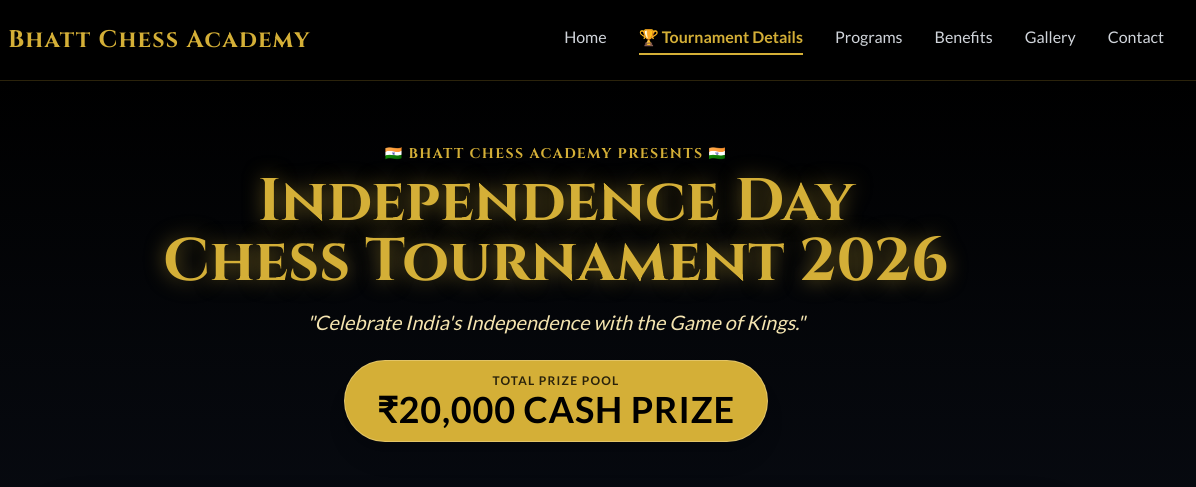
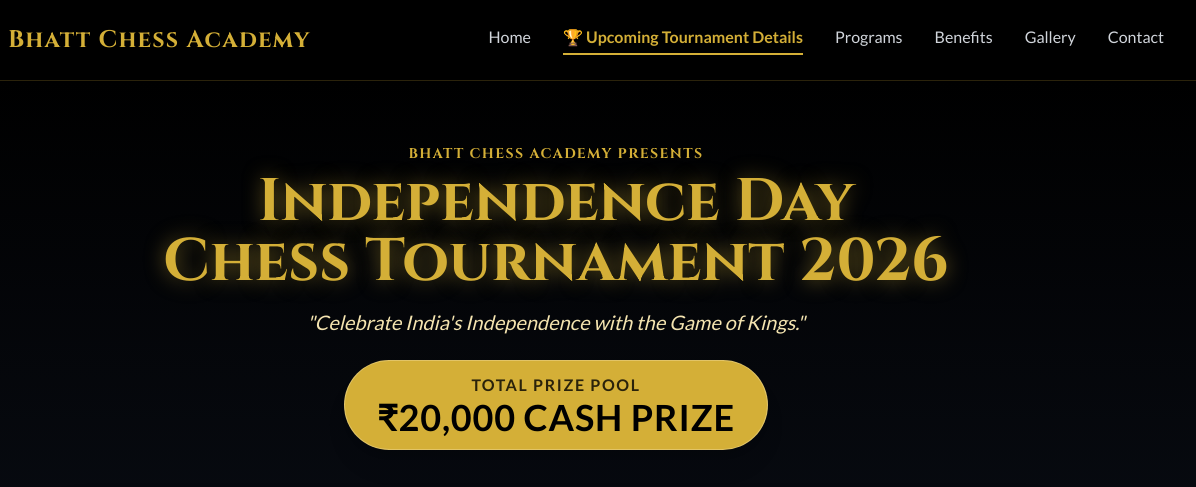
Before and after one commit to abhishek2f24/abhishek2f24.github.io, a plain HTML site: page Tournament.html in a window 1280 px wide. Shown: the top 487 px of the page, 84-1280 px from the left. Drawn offline with nearby package versions, Linux system fonts and the light colour scheme.

Commit message:
Update Tournament.html

```diff
--- a/Tournament.html
+++ b/Tournament.html
@@ -76,7 +76,7 @@
                 <!-- Desktop Menu -->
                 <div class="hidden md:flex space-x-8">
                     <a href="index.html#home" class="text-gray-300 hover:text-gold transition duration-300 font-body font-medium">Home</a>
-                    <a href="#top" class="text-gold font-body font-bold border-b-2 border-gold pb-1">🏆 Tournament Details</a>
+                    <a href="#top" class="text-gold font-body font-bold border-b-2 border-gold pb-1">🏆 Upcoming Tournament Details</a>
                     <a href="index.html#programs" class="text-gray-300 hover:text-gold transition duration-300 font-body font-medium">Programs</a>
                     <a href="index.html#benefits" class="text-gray-300 hover:text-gold transition duration-300 font-body font-medium">Benefits</a>
                     <a href="index.html#gallery" class="text-gray-300 hover:text-gold transition duration-300 font-body font-medium">Gallery</a>
@@ -96,7 +96,7 @@
         <div id="mobile-menu" class="hidden md:hidden bg-black/98 border-t border-gold/20">
             <div class="px-4 py-4 space-y-3">
                 <a href="index.html#home" class="block text-gray-300 hover:text-gold transition duration-300 font-body">Home</a>
-                <a href="#top" class="block text-gold font-body font-bold">🏆 Tournament Details</a>
+                <a href="#top" class="block text-gold font-body font-bold">🏆 Upcoming Tournament Details</a>
                 <a href="index.html#programs" class="block text-gray-300 hover:text-gold transition duration-300 font-body">Programs</a>
                 <a href="index.html#benefits" class="block text-gray-300 hover:text-gold transition duration-300 font-body">Benefits</a>
                 <a href="index.html#gallery" class="block text-gray-300 hover:text-gold transition duration-300 font-body">Gallery</a>
@@ -111,7 +111,7 @@
 
             <!-- HEADER SECTION -->
             <div class="text-center mb-12">
-                <p class="text-gold font-heading tracking-widest text-sm font-bold uppercase mb-2">🇮🇳 BHATT CHESS ACADEMY PRESENTS 🇮🇳</p>
+                <p class="text-gold font-heading tracking-widest text-sm font-bold uppercase mb-2">BHATT CHESS ACADEMY PRESENTS</p>
                 <h1 class="font-heading text-3xl sm:text-5xl lg:text-6xl font-bold text-gold gold-glow mb-4">
                     Independence Day<br>Chess Tournament 2026
                 </h1>
@@ -121,8 +121,8 @@
 
                 <!-- GOLDEN OVAL PRIZE POOL BADGE -->
                 <div class="inline-flex flex-col items-center justify-center bg-gold text-black font-bold font-body px-8 py-3 rounded-full uppercase tracking-wider shadow-xl border border-gold-light/40 gold-border-glow">
-                    <span class="text-xs tracking-widest font-semibold opacity-80">Total Prize Pool</span>
-                    <span class="text-3xl sm:text-4xl font-black">₹20,000 Cash Prize</span>
+                    <span class="text-s tracking-widest font-semibold opacity-80">Total Prize Pool</span>
+                    <span class="text-5xl sm:text-4xl font-black">₹20,000 Cash Prize</span>
                 </div>
             </div>
 
```
